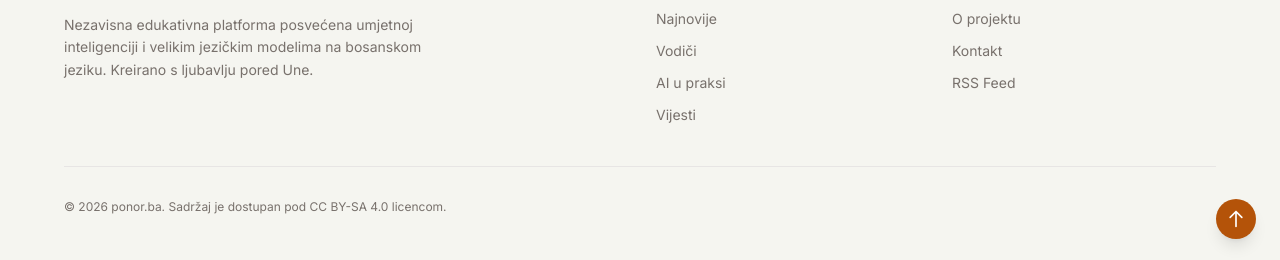
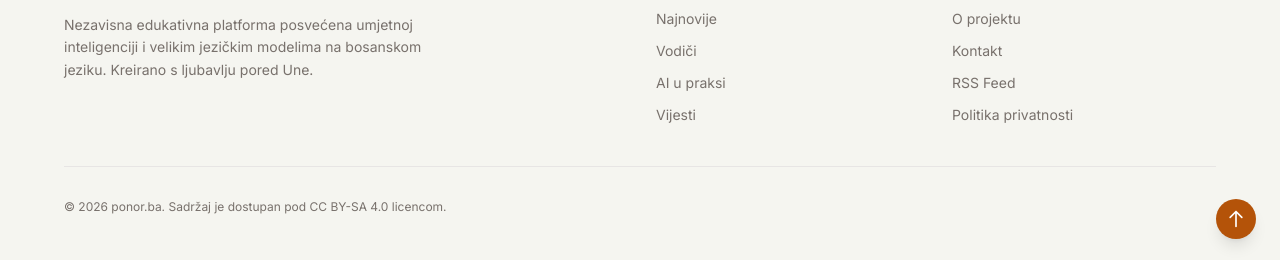
Before and after one commit to vibeuna/ponor, a Jekyll site: the page built from index.html, in a window 1280 px wide and 900 px high, scrolled down 2051 px. Shown: the part 637-897 px from the top of the window. Built offline with Jekyll 4.4.1, drawn with Linux system fonts in a browser that asks for light colours.

Commit message:
Add privacy policy link to footer Info column
Complements the newsletter-form link so the policy is discoverable
where visitors expect it, on every page.

Co-Authored-By: Claude Opus 4.8 (1M context) <noreply@anthropic.com>

```diff
--- a/_includes/footer.html
+++ b/_includes/footer.html
@@ -26,6 +26,7 @@
                     <li><a href="/o-nama/" class="text-sm text-stone dark:text-[#A8A29E] hover:text-ink transition-colors">O projektu</a></li>
                     <li><a href="mailto:vibeuna@gmail.com?subject=Upit%20s%20ponor.ba" class="text-sm text-stone dark:text-[#A8A29E] hover:text-ink transition-colors">Kontakt</a></li>
                     <li><a href="/feed.xml" class="text-sm text-stone dark:text-[#A8A29E] hover:text-coffee transition-colors">RSS Feed</a></li>
+                    <li><a href="/politika-privatnosti/" class="text-sm text-stone dark:text-[#A8A29E] hover:text-ink transition-colors">Politika privatnosti</a></li>
                 </ul>
             </div>
         </div>
```
